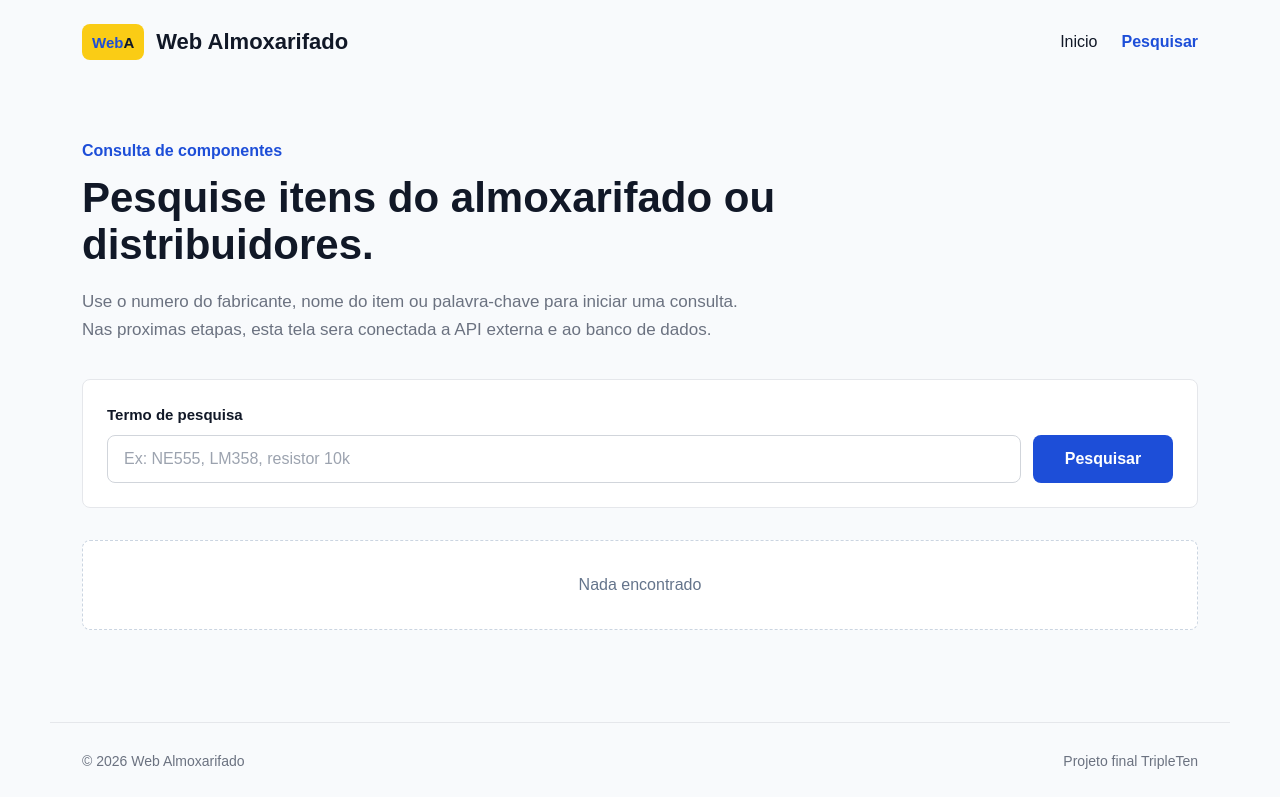
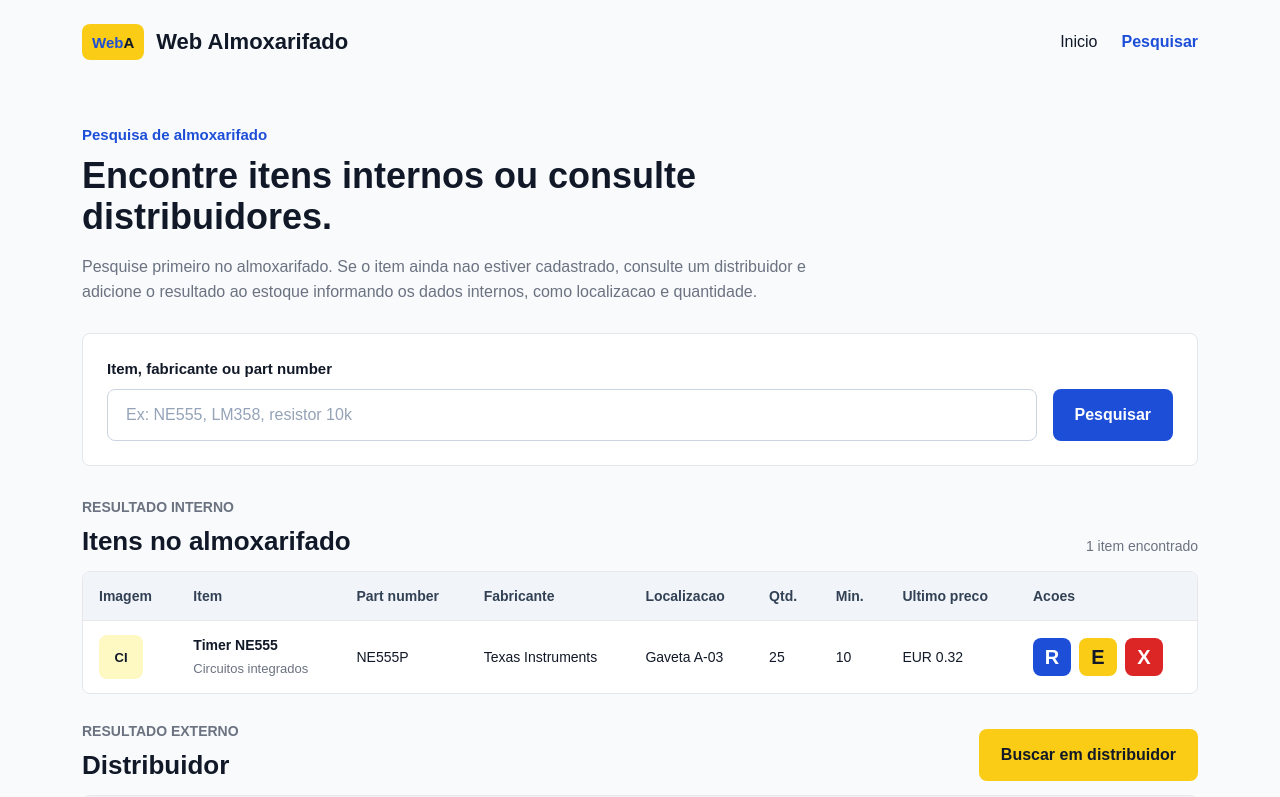
Before and after one commit to eng-charlesrochamarques/web-almoxarifado-frontend, a React (Vite) app: page /search in a window 1280 px wide. Shown: the top 797 px of the page. Built offline with nearby package versions, Linux system fonts and the light colour scheme.

Commit message:
Improve search table layout

```diff
--- a/src/blocks/search.css
+++ b/src/blocks/search.css
@@ -2,18 +2,19 @@
   width: 100%;
   max-width: 1180px;
   margin: 0 auto;
-  padding: 56px 32px 72px;
+  padding: 40px 32px 72px;
   flex: 1;
 }
 
 .search__header {
-  max-width: 780px;
+  max-width: 860px;
+  margin-bottom: 28px;
 }
 
 .search__eyebrow {
-  margin: 0 0 12px;
+  margin: 0 0 10px;
   color: var(--color-primary);
-  font-size: 16px;
+  font-size: 15px;
   line-height: 1.4;
   font-weight: 700;
 }
@@ -21,21 +22,21 @@
 .search__title {
   margin: 0;
   color: var(--color-text);
-  font-size: 42px;
-  line-height: 1.12;
+  font-size: 36px;
+  line-height: 1.15;
   font-weight: 700;
 }
 
 .search__description {
-  max-width: 680px;
-  margin: 20px 0 0;
+  max-width: 760px;
+  margin: 16px 0 0;
   color: var(--color-muted);
-  font-size: 17px;
+  font-size: 16px;
   line-height: 1.6;
 }
 
 .search__panel {
-  margin-top: 36px;
+  margin-bottom: 32px;
   padding: 24px;
   border: 1px solid var(--color-border);
   border-radius: 8px;
@@ -43,7 +44,14 @@
 }
 
 .search__form {
-  width: 100%;
+  display: grid;
+  grid-template-columns: 1fr auto;
+  gap: 16px;
+  align-items: end;
+}
+
+.search__field {
+  min-width: 0;
 }
 
 .search__label {
@@ -55,16 +63,11 @@
   font-weight: 700;
 }
 
-.search__form-row {
-  display: flex;
-  gap: 12px;
-}
-
 .search__input {
   width: 100%;
-  min-height: 48px;
-  padding: 0 16px;
-  border: 1px solid #d1d5db;
+  min-height: 52px;
+  padding: 0 18px;
+  border: 1px solid #cbd5e1;
   border-radius: 8px;
   color: var(--color-text);
   background-color: var(--color-surface);
@@ -73,18 +76,17 @@
 }
 
 .search__input::placeholder {
-  color: #9ca3af;
+  color: #94a3b8;
 }
 
 .search__input:focus {
-  outline: 2px solid #93c5fd;
+  outline: 2px solid #bfdbfe;
   border-color: var(--color-primary);
 }
 
 .search__button {
-  min-width: 140px;
-  min-height: 48px;
-  padding: 0 20px;
+  min-height: 52px;
+  padding: 0 22px;
   border: 0;
   border-radius: 8px;
   color: var(--color-surface);
@@ -93,51 +95,200 @@
   line-height: 1.4;
   font-weight: 700;
   cursor: pointer;
-  transition: background-color 0.2s ease;
+  transition:
+    background-color 0.2s ease,
+    transform 0.2s ease;
 }
 
 .search__button:hover {
   background-color: var(--color-primary-hover);
+  transform: translateY(-1px);
 }
 
-.search__results {
-  margin-top: 32px;
+.search__button_secondary {
+  color: var(--color-text);
+  background-color: var(--color-accent);
+}
+
+.search__button_secondary:hover {
+  background-color: #eab308;
+}
+
+.search__section {
+  margin-top: 28px;
+}
+
+.search__section-header {
+  margin-bottom: 14px;
+  display: flex;
+  justify-content: space-between;
+  gap: 16px;
+  align-items: end;
+}
+
+.search__section-eyebrow {
+  margin: 0 0 8px;
+  color: var(--color-muted);
+  font-size: 14px;
+  line-height: 1.4;
+  font-weight: 700;
+  text-transform: uppercase;
+}
+
+.search__section-title {
+  margin: 0;
+  color: var(--color-text);
+  font-size: 26px;
+  line-height: 1.2;
+}
+
+.search__results-count {
+  margin: 0;
+  color: var(--color-muted);
+  font-size: 14px;
+  line-height: 1.4;
+}
+
+.search__table-wrapper {
+  width: 100%;
+  overflow-x: auto;
+  border: 1px solid var(--color-border);
+  border-radius: 8px;
+  background-color: var(--color-surface);
+}
+
+.search__table {
+  width: 100%;
+  min-width: 980px;
+  border-collapse: collapse;
+}
+
+.search__table th,
+.search__table td {
+  padding: 14px 16px;
+  border-bottom: 1px solid var(--color-border);
+  color: var(--color-text);
+  font-size: 14px;
+  line-height: 1.45;
+  text-align: left;
+  vertical-align: middle;
+}
+
+.search__table th {
+  color: #334155;
+  background-color: #f1f5f9;
+  font-weight: 700;
+}
+
+.search__table tr:last-child td {
+  border-bottom: 0;
+}
+
+.search__image-placeholder {
+  width: 44px;
+  height: 44px;
+  display: inline-flex;
+  justify-content: center;
+  align-items: center;
+  border-radius: 8px;
+  color: var(--color-text);
+  background-color: var(--color-accent-soft);
+  font-size: 13px;
+  line-height: 1;
+  font-weight: 800;
+}
+
+.search__item-name {
+  display: block;
+  color: var(--color-text);
+  font-weight: 700;
+}
+
+.search__item-category {
+  margin-top: 4px;
+  display: block;
+  color: var(--color-muted);
+  font-size: 13px;
+}
+
+.search__actions {
+  display: flex;
+  gap: 8px;
+  flex-wrap: wrap;
 }
 
 .search__empty {
   margin: 0;
-  padding: 32px;
+  padding: 28px;
   border: 1px dashed #cbd5e1;
   border-radius: 8px;
   color: #64748b;
   background-color: var(--color-surface);
   text-align: center;
-  font-size: 16px;
+  font-size: 15px;
   line-height: 1.5;
 }
+.search__icon-button {
+  width: 38px;
+  height: 38px;
+  padding: 0;
+  border: 0;
+  border-radius: 8px;
+  display: inline-flex;
+  justify-content: center;
+  align-items: center;
+  color: var(--color-surface);
+  background-color: var(--color-primary);
+  font-size: 20px;
+  line-height: 1;
+  font-weight: 800;
+  cursor: pointer;
+  transition:
+    background-color 0.2s ease,
+    transform 0.2s ease;
+}
 
-@media screen and (max-width: 640px) {
+.search__icon-button:hover {
+  background-color: var(--color-primary-hover);
+  transform: translateY(-1px);
+}
+
+.search__icon-button_secondary {
+  color: var(--color-text);
+  background-color: var(--color-accent);
+}
+
+.search__icon-button_secondary:hover {
+  background-color: #eab308;
+}
+
+.search__icon-button_danger {
+  background-color: var(--color-danger);
+}
+
+.search__icon-button_danger:hover {
+  background-color: #b91c1c;
+}
+
+@media screen and (max-width: 760px) {
   .search {
-    padding: 40px 20px 56px;
+    padding: 32px 20px 56px;
   }
 
   .search__title {
-    font-size: 32px;
+    font-size: 30px;
   }
 
-  .search__description {
-    font-size: 16px;
-  }
-
-  .search__panel {
-    padding: 20px;
-  }
-
-  .search__form-row {
-    flex-direction: column;
+  .search__form {
+    grid-template-columns: 1fr;
   }
 
   .search__button {
     width: 100%;
   }
+
+  .search__section-header {
+    flex-direction: column;
+    align-items: flex-start;
+  }
 }
--- a/src/components/Search/Search.jsx
+++ b/src/components/Search/Search.jsx
@@ -1,24 +1,57 @@
+const stockItems = [
+  {
+    id: "stock-ne555",
+    imageUrl: "",
+    name: "Timer NE555",
+    manufacturer: "Texas Instruments",
+    manufacturerPartNumber: "NE555P",
+    category: "Circuitos integrados",
+    location: "Gaveta A-03",
+    quantityInStock: 25,
+    minimumQuantity: 10,
+    lastUnitPrice: 0.32,
+    currency: "EUR",
+  },
+];
+
+const distributorResults = [
+  {
+    id: "tme-ne555",
+    imageUrl: "",
+    supplier: "TME",
+    manufacturer: "Texas Instruments",
+    manufacturerPartNumber: "NE555P",
+    description: "Timer IC, single, DIP-8",
+    availability: 1240,
+    unitPrice: 0.32,
+    currency: "EUR",
+  },
+];
+
 function Search() {
+  const hasStockItems = stockItems.length > 0;
+  const hasDistributorResults = distributorResults.length > 0;
+
   return (
     <main className="search">
       <section className="search__header">
-        <p className="search__eyebrow">Consulta de componentes</p>
+        <p className="search__eyebrow">Pesquisa de almoxarifado</p>
         <h1 className="search__title">
-          Pesquise itens do almoxarifado ou distribuidores.
+          Encontre itens internos ou consulte distribuidores.
         </h1>
         <p className="search__description">
-          Use o numero do fabricante, nome do item ou palavra-chave para iniciar
-          uma consulta. Nas proximas etapas, esta tela sera conectada a API
-          externa e ao banco de dados.
+          Pesquise primeiro no almoxarifado. Se o item ainda nao estiver
+          cadastrado, consulte um distribuidor e adicione o resultado ao estoque
+          informando os dados internos, como localizacao e quantidade.
         </p>
       </section>
 
       <section className="search__panel" aria-label="Formulario de pesquisa">
         <form className="search__form">
-          <label className="search__label" htmlFor="search-query">
-            Termo de pesquisa
-          </label>
-          <div className="search__form-row">
+          <div className="search__field">
+            <label className="search__label" htmlFor="search-query">
+              Item, fabricante ou part number
+            </label>
             <input
               className="search__input"
               id="search-query"
@@ -27,15 +60,164 @@ function Search() {
               placeholder="Ex: NE555, LM358, resistor 10k"
               required
             />
-            <button className="search__button" type="submit">
-              Pesquisar
-            </button>
           </div>
+
+          <button className="search__button" type="submit">
+            Pesquisar
+          </button>
         </form>
       </section>
 
-      <section className="search__results" aria-label="Resultados">
-        <p className="search__empty">Nada encontrado</p>
+      <section className="search__section" aria-label="Itens do almoxarifado">
+        <div className="search__section-header">
+          <div>
+            <p className="search__section-eyebrow">Resultado interno</p>
+            <h2 className="search__section-title">Itens no almoxarifado</h2>
+          </div>
+          <p className="search__results-count">
+            {stockItems.length} item encontrado
+          </p>
+        </div>
+
+        {hasStockItems ? (
+          <div className="search__table-wrapper">
+            <table className="search__table">
+              <thead>
+                <tr>
+                  <th>Imagem</th>
+                  <th>Item</th>
+                  <th>Part number</th>
+                  <th>Fabricante</th>
+                  <th>Localizacao</th>
+                  <th>Qtd.</th>
+                  <th>Min.</th>
+                  <th>Ultimo preco</th>
+                  <th>Acoes</th>
+                </tr>
+              </thead>
+              <tbody>
+                {stockItems.map((item) => (
+                  <tr key={item.id}>
+                    <td>
+                      <div className="search__image-placeholder">CI</div>
+                    </td>
+                    <td>
+                      <span className="search__item-name">{item.name}</span>
+                      <span className="search__item-category">
+                        {item.category}
+                      </span>
+                    </td>
+                    <td>{item.manufacturerPartNumber}</td>
+                    <td>{item.manufacturer}</td>
+                    <td>{item.location}</td>
+                    <td>{item.quantityInStock}</td>
+                    <td>{item.minimumQuantity}</td>
+                    <td>
+                      {item.currency} {item.lastUnitPrice.toFixed(2)}
+                    </td>
+                    <td>
+                      <div className="search__actions">
+                        <button
+                          className="search__icon-button"
+                          type="button"
+                          aria-label="Atualizar preco"
+                          title="Atualizar preco"
+                        >
+                          R
+                        </button>
+                        <button
+                          className="search__icon-button search__icon-button_secondary"
+                          type="button"
+                          aria-label="Editar item"
+                          title="Editar item"
+                        >
+                          E
+                        </button>
+                        <button
+                          className="search__icon-button search__icon-button_danger"
+                          type="button"
+                          aria-label="Excluir item"
+                          title="Excluir item"
+                        >
+                          X
+                        </button>
+                      </div>
+                    </td>
+                  </tr>
+                ))}
+              </tbody>
+            </table>
+          </div>
+        ) : (
+          <p className="search__empty">
+            Nenhum item encontrado no almoxarifado.
+          </p>
+        )}
+      </section>
+
+      <section className="search__section" aria-label="Busca em distribuidor">
+        <div className="search__section-header">
+          <div>
+            <p className="search__section-eyebrow">Resultado externo</p>
+            <h2 className="search__section-title">Distribuidor</h2>
+          </div>
+          <button
+            className="search__button search__button_secondary"
+            type="button"
+          >
+            Buscar em distribuidor
+          </button>
+        </div>
+
+        {hasDistributorResults ? (
+          <div className="search__table-wrapper">
+            <table className="search__table">
+              <thead>
+                <tr>
+                  <th>Imagem</th>
+                  <th>Fornecedor</th>
+                  <th>Part number</th>
+                  <th>Fabricante</th>
+                  <th>Descricao</th>
+                  <th>Disponivel</th>
+                  <th>Preco</th>
+                  <th>Acao</th>
+                </tr>
+              </thead>
+              <tbody>
+                {distributorResults.map((item) => (
+                  <tr key={item.id}>
+                    <td>
+                      <div className="search__image-placeholder">CI</div>
+                    </td>
+                    <td>{item.supplier}</td>
+                    <td>{item.manufacturerPartNumber}</td>
+                    <td>{item.manufacturer}</td>
+                    <td>{item.description}</td>
+                    <td>{item.availability}</td>
+                    <td>
+                      {item.currency} {item.unitPrice.toFixed(2)}
+                    </td>
+                    <td>
+                      <button
+                        className="search__icon-button"
+                        type="button"
+                        aria-label="Adicionar ao almoxarifado"
+                        title="Adicionar ao almoxarifado"
+                      >
+                        +
+                      </button>
+                    </td>
+                  </tr>
+                ))}
+              </tbody>
+            </table>
+          </div>
+        ) : (
+          <p className="search__empty">
+            Nenhum resultado externo carregado. Use a busca em distribuidor.
+          </p>
+        )}
       </section>
     </main>
   );
```
